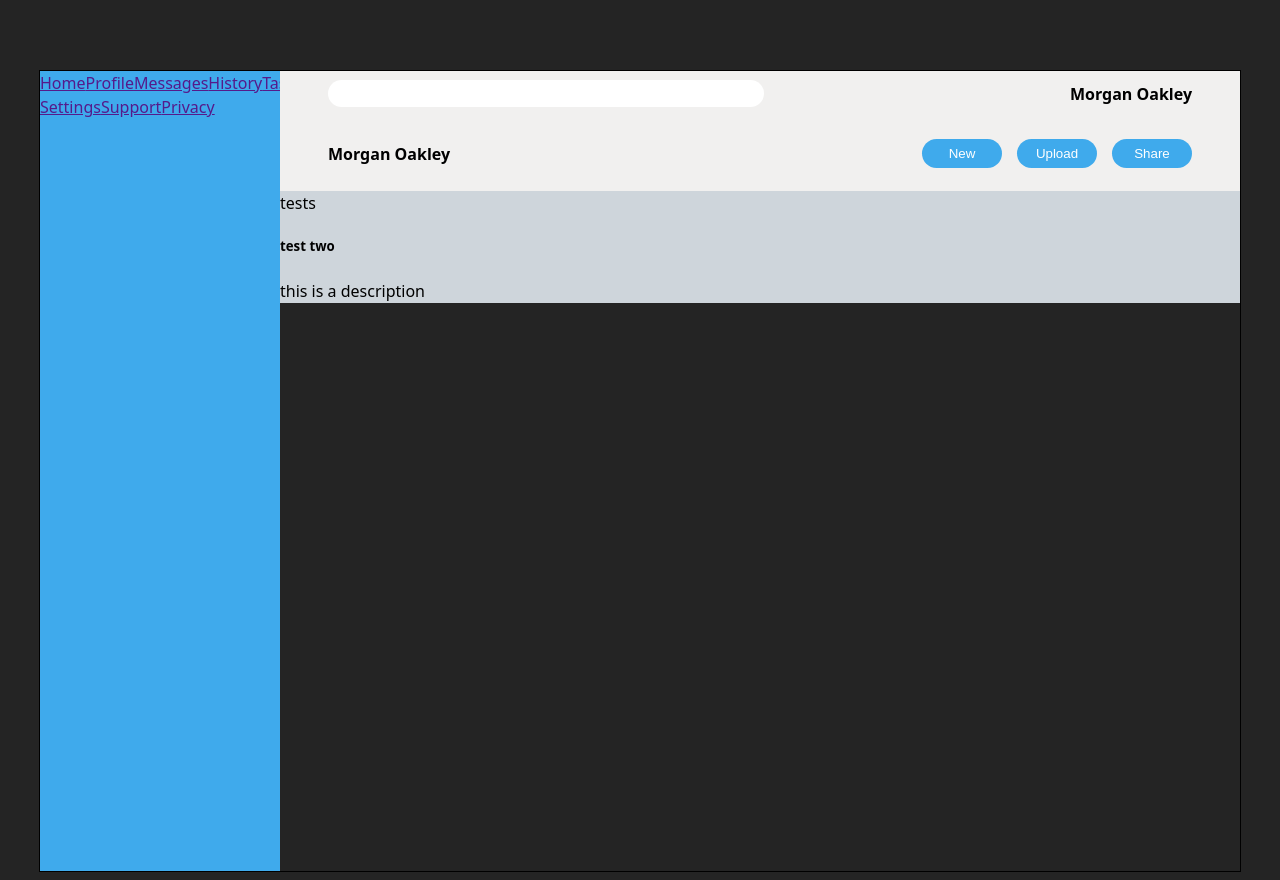
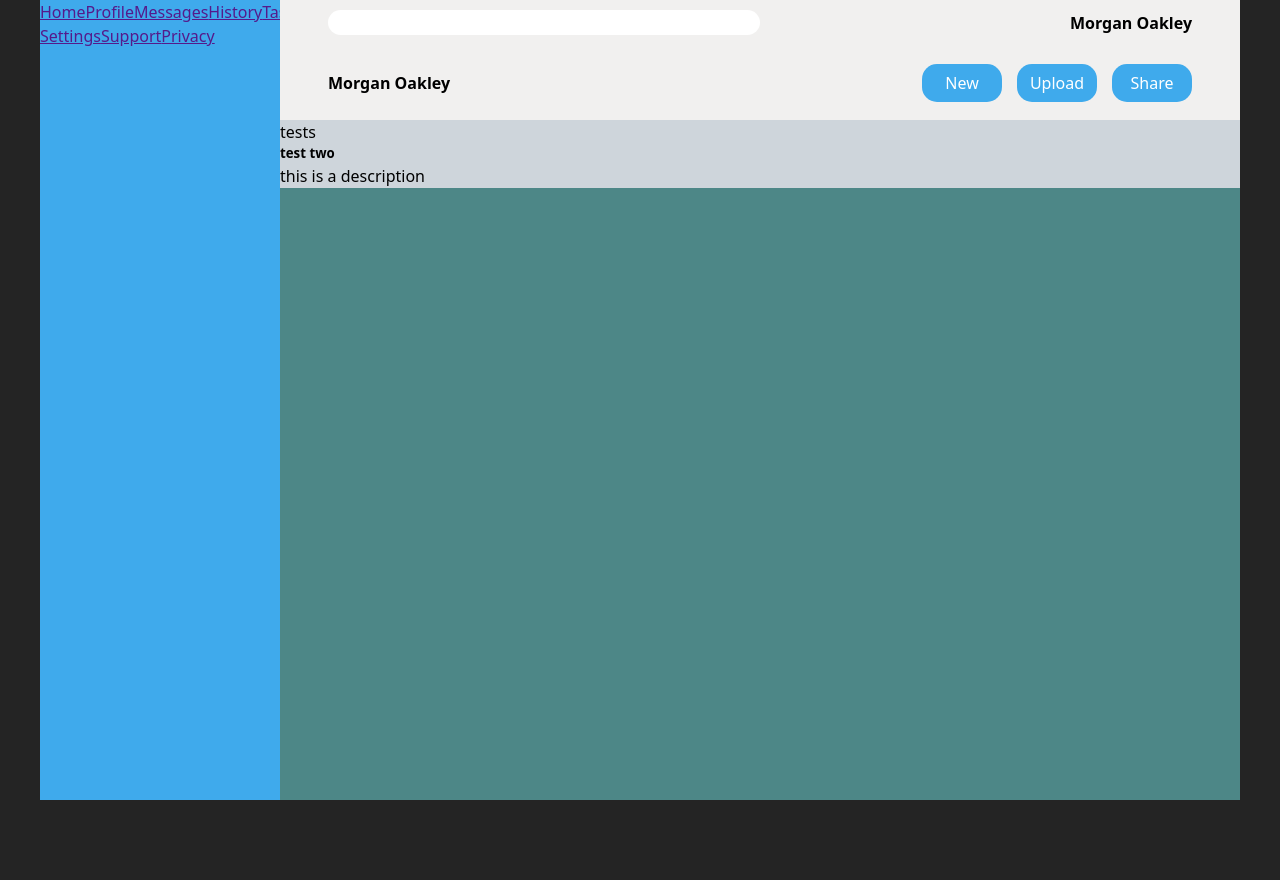
Before and after one commit to Vahe-Sevachyan/admindashboard, a React app: page / in a window 1280 px wide. After the commit the page ends 800 px from the top, so only its background shows below. Built offline with nearby package versions, Linux system fonts and the light colour scheme; the HTML template or start-up script is replaced by a standard one.

Commit message:
updated App.jsx styled components

```diff
--- a/src/App.css
+++ b/src/App.css
@@ -1,29 +1,3 @@
-.main-wrapper {
-  margin-top: 70px;
-  display: flex;
-  justify-content: center;
-  align-items: center;
+.userprofile-wrapper {
+  /* display: flex; */
 }
-
-.dashboard-container {
-  display: flex;
-  width: 1200px;
-  height: 800px;
-  border: 1px solid black;
-}
-.sidebar-wrapper {
-  background-color: rgb(63, 170, 236);
-  max-width: 20%;
-  min-width: 150px;
-  /* color: white; */
-  /* display: grid; */
-  /* grid-template-columns: minmax(175px, 250px); */
-  /* grid-row: span 9 / span 9; */
-}
-.main-content {
-  /* background-color: rgb(77, 135, 135); */
-  width: 100%;
-}
-.userprofile-wrapper {
-  display: flex;
-}
--- a/src/App.tsx
+++ b/src/App.tsx
@@ -2,21 +2,43 @@ import "./App.css";
 import MainDisplay from "./layouts/MainDisplay";
 import NavBar from "./layouts/NavBar";
 import SideBar from "./layouts/SideBar";
+import styled from "styled-components";
+
+const UIContainer_ = styled.div`
+  display: flex;
+  justify-content: center;
+  align-items: center;
+  height: 100vh;
+`;
+const DashBoardWrapper_ = styled.div`
+  display: flex;
+  width: 1200px;
+  height: 800px;
+`;
+const SideBarWrapper_ = styled.section`
+  background-color: rgb(63, 170, 236);
+  max-width: 20%;
+  min-width: 150px;
+`;
+const MainDisplayWrapper_ = styled.section`
+  width: 100%;
+  background-color: rgb(77, 135, 135);
+`;
 
 function App() {
   return (
-    <div className="main-wrapper">
-      <div className="dashboard-container">
-        <section className="sidebar-wrapper">
+    <UIContainer_>
+      <DashBoardWrapper_>
+        <SideBarWrapper_>
           <SideBar />
-        </section>
+        </SideBarWrapper_>
 
-        <section className="main-content">
+        <MainDisplayWrapper_>
           <NavBar className="navbar-child" />
           <MainDisplay className="main-display-wrapper" />
-        </section>
-      </div>
-    </div>
+        </MainDisplayWrapper_>
+      </DashBoardWrapper_>
+    </UIContainer_>
   );
 }
 
--- a/src/index.css
+++ b/src/index.css
@@ -2,13 +2,57 @@
   font-family: system-ui, Avenir, Helvetica, Arial, sans-serif;
   line-height: 1.5;
   font-weight: 400;
-  /* margin: 0 auto; */
-  /* color-scheme: light dark; */
-  /* color: rgba(255, 255, 255, 0.87); */
   background-color: #242424;
-
   font-synthesis: none;
   text-rendering: optimizeLegibility;
   -webkit-font-smoothing: antialiased;
   -moz-osx-font-smoothing: grayscale;
 }
+*,
+*::before,
+*::after {
+  box-sizing: border-box;
+}
+
+*:not(dialog) {
+  margin: 0;
+}
+
+img,
+picture,
+video,
+canvas,
+svg {
+  display: block;
+  max-width: 100%;
+}
+
+input,
+button,
+textarea,
+select {
+  font: inherit;
+}
+
+p,
+h1,
+h2,
+h3,
+h4,
+h5,
+h6 {
+  overflow-wrap: break-word;
+}
+
+p {
+  text-wrap: pretty;
+}
+
+h1,
+h2,
+h3,
+h4,
+h5,
+h6 {
+  text-wrap: balance;
+}
--- a/src/styles/Navbar.css
+++ b/src/styles/Navbar.css
@@ -1,6 +1,3 @@
-.navbar-wrapper {
-  background-color: rgb(241, 240, 239);
-}
 .nav-top-section {
   display: flex;
   width: 90%;
@@ -20,6 +17,7 @@
 .navbar-wrapper {
   display: flex;
   flex-direction: column;
+  background-color: rgb(241, 240, 239);
 }
 .nav-input {
   width: 50%;
```
